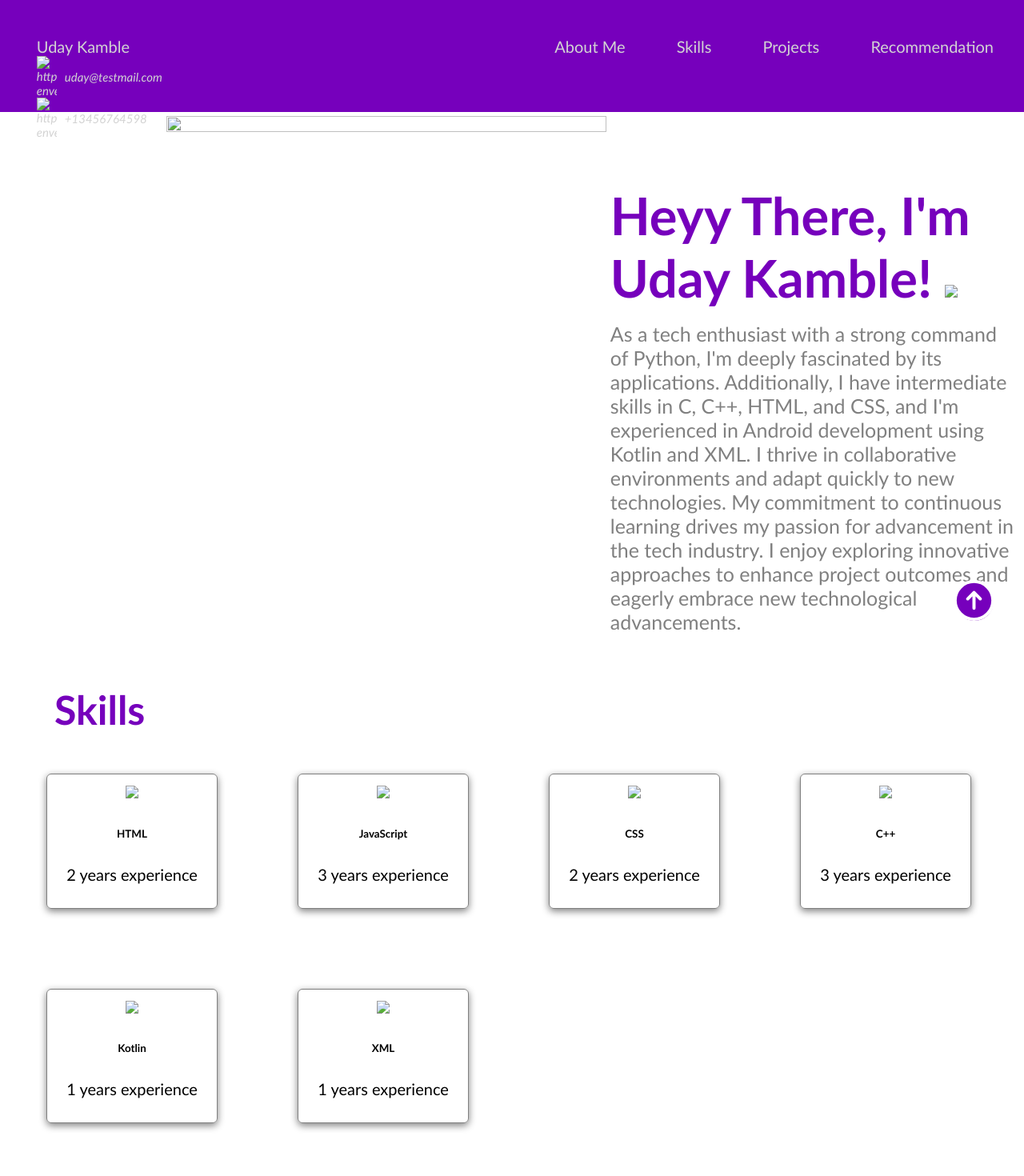
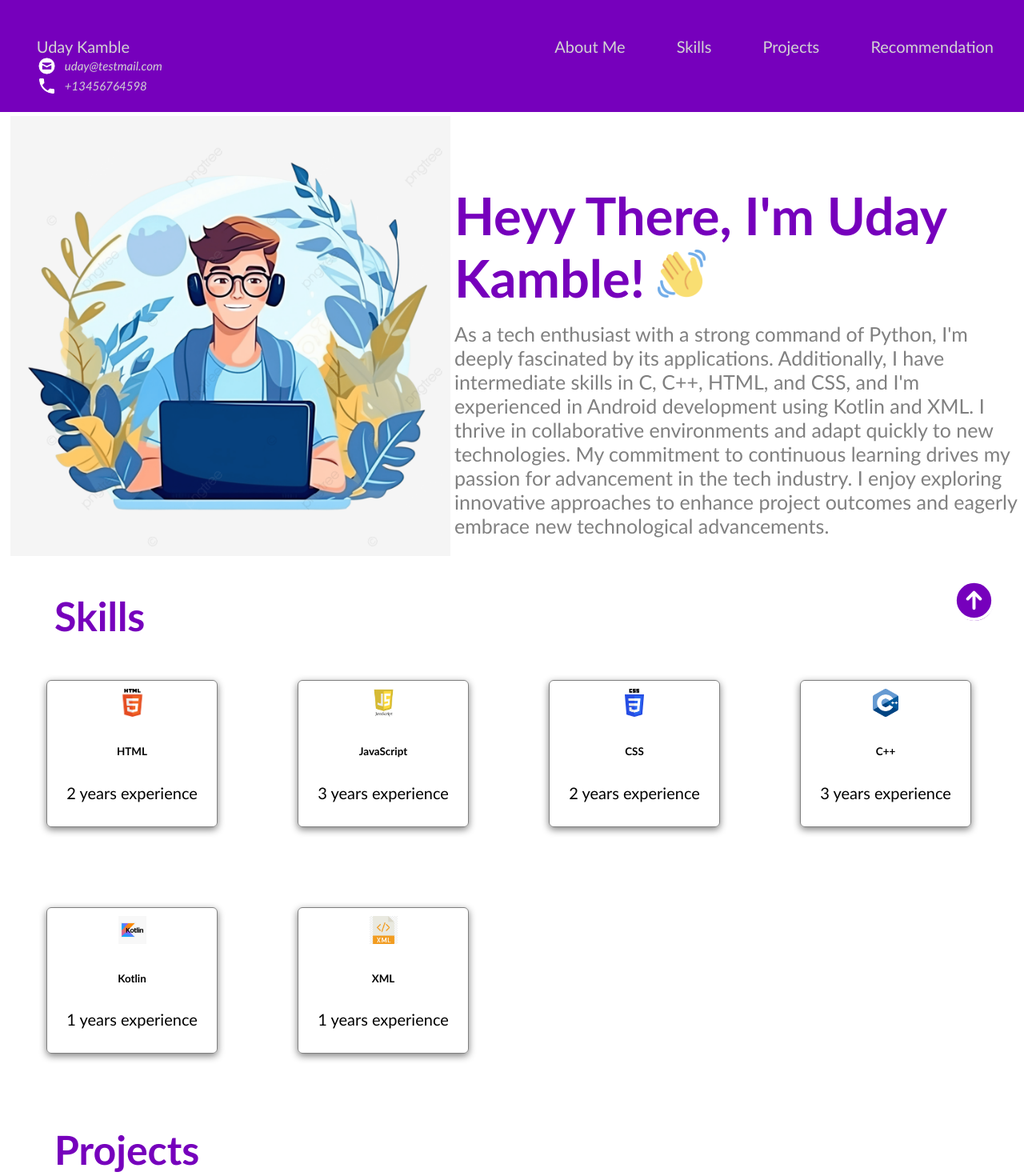
Before and after one commit to uday-1121/Employee_Portfolio_Webpage, a plain HTML site: page index.html in a window 1280 px wide. Shown: the top 1470 px of the page at 80% size. Drawn offline with Linux system fonts and the light colour scheme.

Commit message:
Update index.html

```diff
--- a/index.html
+++ b/index.html
@@ -13,7 +13,7 @@
           Uday Kamble
           <div class="contact_info">
             <img
-              src="html_finalprojimages/envelope.png"
+              src="html_images/envelope.png"
               alt="https://icons8.com/icon/124377/circled-envelope"
             />
             uday@testmail.com
@@ -21,7 +21,7 @@
           <div style="clear: both"></div>
           <div class="contact_info">
             <img
-              src="html_finalprojimages/phone.png"
+              src="html_images/phone.png"
               alt="https://icons8.com/icon/124377/circled-envelope"
             />
             +13456764598
@@ -29,7 +29,6 @@
         </div>
         <div class="topdiv">
           <a class="topmenu" href="#about-me">About Me</a>
-          <!-- Add the links for Skills, Projects and Recommendation here -->
           <a class="topmenu" href="#skills">Skills</a>
           <a class="topmenu" href="#projects">Projects</a>
           <a class="topmenu" href="#recommendations">Recommendation</a>
@@ -40,13 +39,13 @@
     <!-- About Me -->
     <section id="about-me" class="container">
       <div>
-        <img src="./html_finalprojimages/stu_stud.png" class="profile_image" />
+        <img src="./html_images/stu_stud.png" class="profile_image" />
       </div>
 
       <div>
         <h1>
           Heyy There, I'm Uday Kamble!
-          <img src="html_finalprojimages/waving-hand.png" width="60px" />
+          <img src="html_images/waving-hand.png" width="60px" />
         </h1>
         <p>
           As a tech enthusiast with a strong command of Python, I'm deeply fascinated by its applications. Additionally, I have intermediate skills in C, C++, HTML, and CSS, and I'm experienced in Android development using Kotlin and XML. I thrive in collaborative environments and adapt quickly to new technologies. My commitment to continuous learning drives my passion for advancement in the tech industry. I enjoy exploring innovative approaches to enhance project outcomes and eagerly embrace new technological advancements.
@@ -61,39 +60,37 @@
 
       <div class="all_skills">
         <div class="skill">
-          <img src="html_finalprojimages/html5.png" />
+          <img src="html_images/html5.png" />
           <h6>HTML</h6>
           <p>2 years experience</p>
         </div>
 
         <div class="skill">
-          <img src="html_finalprojimages/js.jpeg" />
+          <img src="html_images/js.jpeg" />
           <h6>JavaScript</h6>
           <p>3 years experience</p>
         </div>
 
-        <!-- Add more skills here -->
-
         <div class="skill">
-          <img src="html_finalprojimages/css.png" />
+          <img src="html_images/css.png" />
           <h6>CSS</h6>
           <p>2 years experience</p>
         </div>
 
         <div class="skill">
-          <img src="html_finalprojimages/c++.png" />
+          <img src="html_images/c++.png" />
           <h6>C++</h6>
           <p>3 years experience</p>
         </div>
 
         <div class="skill">
-          <img src="html_finalprojimages/kotlin.jpeg" />
+          <img src="html_images/kotlin.jpeg" />
           <h6>Kotlin</h6>
           <p>1 years experience</p>
         </div>
 
         <div class="skill">
-          <img src="html_finalprojimages/xml.png" />
+          <img src="html_images/xml.png" />
           <h6>XML</h6>
           <p>1 years experience</p>
         </div>
@@ -194,7 +191,7 @@
 
     <div class="iconbutton">
       <a href="#home">
-        <!--Add the code here for the logo to appear and the icon to be actionable-->
+        <!--code here for the logo to appear and the icon to be actionable-->
         <svg
           xmlns="http://www.w3.org/2000/svg"
           fill="none"
@@ -213,7 +210,7 @@
     </div>
 
     <div class="popup" id="popup" class="flex_center">
-      <img src="html_finalprojimages/checkmark--outline.svg" />
+      <img src="html_images/checkmark--outline.svg" />
       <h3>Thank You for your Recommendation. Pleased.</h3>
       <button onclick="showPopup(false)">Ok</button>
     </div>
```
